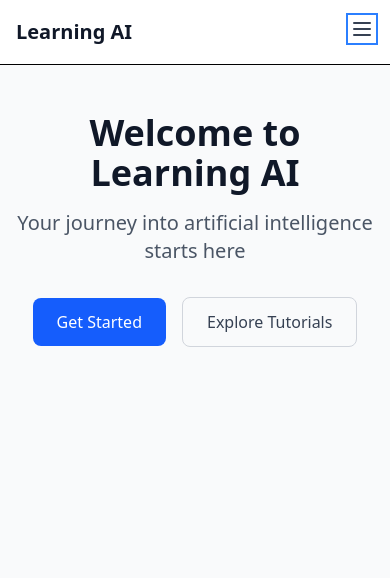
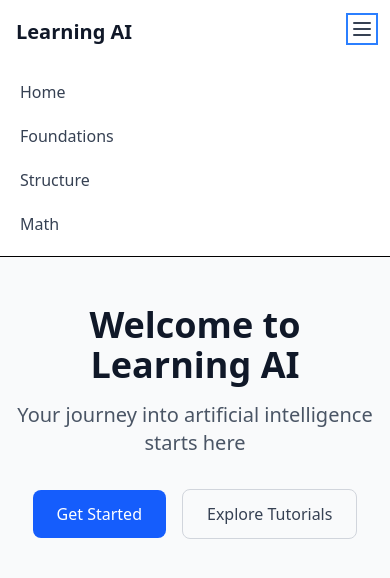
Before and after one commit to WilliamGiammona/learning-ai, a Next.js app: page / in a window 390 px wide. Both pictures are taken after a click on the button "Toggle menu". Shown: the top 578 px of the page. Built offline with nearby package versions, Linux system fonts and the light colour scheme.

Commit message:
made it responsive

```diff
--- a/app/components/NavBar.tsx
+++ b/app/components/NavBar.tsx
@@ -1,8 +1,11 @@
 "use client";
 // components/Navbar.tsx
 import Link from "next/link";
+import { useState } from "react";
 
 export default function Navbar() {
+  const [isMobileMenuOpen, setIsMobileMenuOpen] = useState(false);
+
   return (
     <nav className="bg-white shadow-sm border-b">
       <div className="max-w-7xl mx-auto px-4 sm:px-6 lg:px-8">
@@ -47,6 +50,7 @@ export default function Navbar() {
           <div className="md:hidden">
             <button
               type="button"
+              onClick={() => setIsMobileMenuOpen(!isMobileMenuOpen)}
               className="text-gray-700 hover:text-blue-600 focus:outline-none focus:ring-2 focus:ring-blue-500 focus:ring-offset-2"
               aria-label="Toggle menu"
             >
@@ -67,6 +71,42 @@ export default function Navbar() {
           </div>
         </div>
       </div>
+
+      {/* Mobile menu */}
+      {isMobileMenuOpen && (
+        <div className="md:hidden">
+          <div className="px-2 pt-2 pb-3 space-y-1 sm:px-3">
+            <Link
+              href="/"
+              className="block px-3 py-2 rounded-md text-base font-medium text-gray-700 hover:text-gray-900 hover:bg-gray-50"
+              onClick={() => setIsMobileMenuOpen(false)}
+            >
+              Home
+            </Link>
+            <Link
+              href="/foundations"
+              className="block px-3 py-2 rounded-md text-base font-medium text-gray-700 hover:text-gray-900 hover:bg-gray-50"
+              onClick={() => setIsMobileMenuOpen(false)}
+            >
+              Foundations
+            </Link>
+            <Link
+              href="/structure"
+              className="block px-3 py-2 rounded-md text-base font-medium text-gray-700 hover:text-gray-900 hover:bg-gray-50"
+              onClick={() => setIsMobileMenuOpen(false)}
+            >
+              Structure
+            </Link>
+            <Link
+              href="/math"
+              className="block px-3 py-2 rounded-md text-base font-medium text-gray-700 hover:text-gray-900 hover:bg-gray-50"
+              onClick={() => setIsMobileMenuOpen(false)}
+            >
+              Math
+            </Link>
+          </div>
+        </div>
+      )}
     </nav>
   );
 }
```
